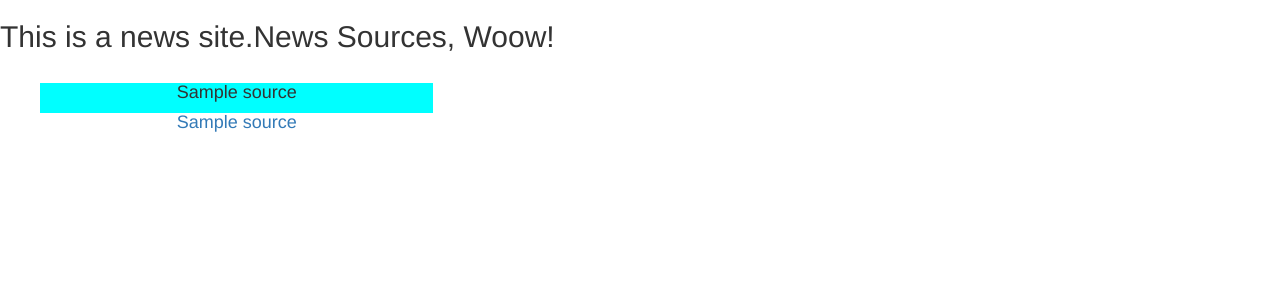
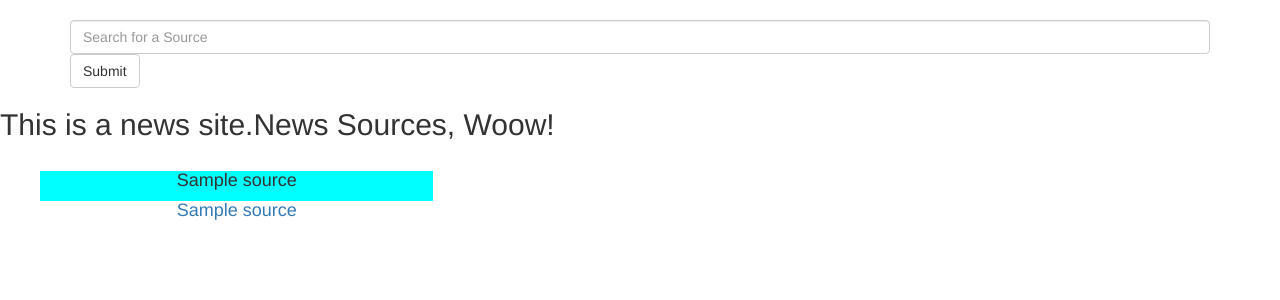
Before and after one commit to gabyxbinnaeah/newsFlask2, a Flask app: template app/templates/index.html in a window 1280 px wide. Shown: the part 52-352 px from the top of the page. Run offline with Flask 2, Linux system fonts and the light colour scheme; the template is opened without the code that fills it: most values are stand-ins (such as "Sample title", 1, 10 or a date in 2020); parts of the project's set-up code (start-up, migrations or seed data) failed here and were passed over; some libraries are stand-ins or nearby versions.

Commit message:
creates a form with two Input fields

```diff
--- a/app/templates/index.html
+++ b/app/templates/index.html
@@ -9,6 +9,13 @@
 {% endblock %}
 <!-- Content block -->
 {% block content%}
+<div class="container">
+    <form>
+        <input type="text" name="source_query" placeholder="Search for a Source" class="form-control">
+        <input type="submit"  value="Submit" class="btn btn-default">
+    </form>
+
+</div>
 
 <h2>This is a news site.News Sources, Woow!</h2>
 
```
